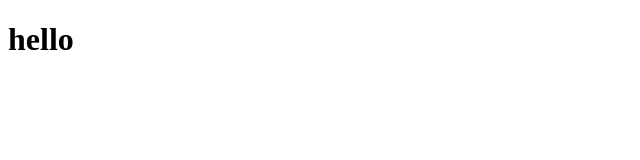
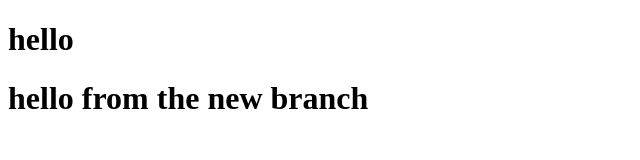
Before and after one commit to waelzegneni/tp1, a plain HTML site: page index.html in a window 1280 px wide. Shown: the whole page, without its empty margins (0-640 px from the left). Drawn offline with Linux system fonts and the light colour scheme.

Commit message:
commit from the branch

```diff
--- a/index.html
+++ b/index.html
@@ -8,5 +8,6 @@
 </head>
 <body>
         <h1>hello</h1>
+        <h1>hello from the new branch</h1>
 </body>
 </html>
```
